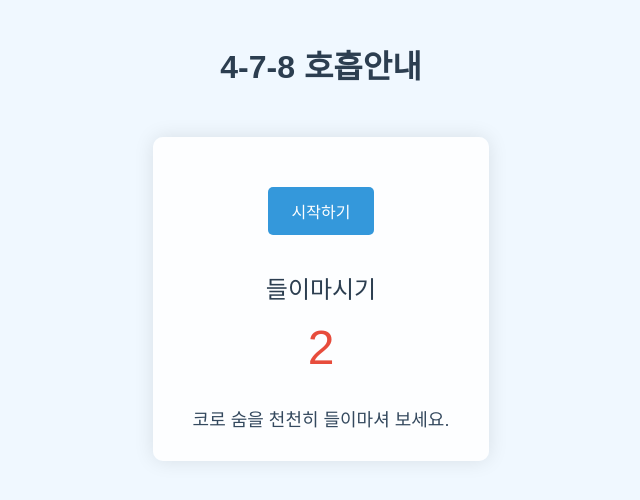
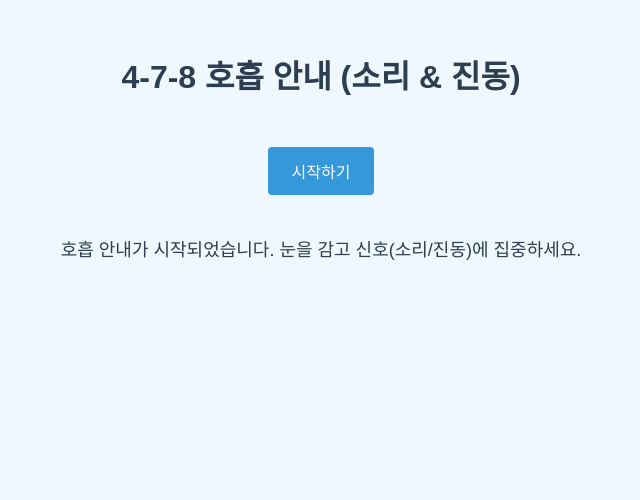
Before and after one commit to kimsungsil1/Hohup, a plain HTML site: page index.html in a window 1280 px wide. Both pictures are taken after a click on the button "시작하기". Shown: the whole page, without its empty margins (319-959 px from the left). Drawn offline with Linux system fonts and the light colour scheme.

Commit message:
Update index.html

```diff
--- a/index.html
+++ b/index.html
@@ -3,137 +3,97 @@
 <head>
   <meta charset="UTF-8" />
   <meta name="viewport" content="width=device-width, initial-scale=1.0"/>
-  <title>4-7-8 Breathing Exercise</title>
+  <title>4-7-8 Breathing (Sound & Vibration)</title>
   <style>
     body {
-      font-family: Arial, sans-serif;
+      font-family: sans-serif;
       text-align: center;
       background-color: #f0f8ff;
       margin: 0;
-      padding: 20px;
+      padding: 30px;
     }
     h1 {
       color: #2c3e50;
       margin-bottom: 50px;
     }
-    #container {
-      display: inline-block;
-      text-align: center;
-      background: #ffffffdd;
-      border-radius: 10px;
-      padding: 30px 40px;
-      box-shadow: 0 0 20px rgba(0, 0, 0, 0.1);
-    }
     button {
       padding: 12px 24px;
-      margin: 20px 0;
+      font-size: 16px;
+      border: none;
+      border-radius: 4px;
+      cursor: pointer;
       background-color: #3498db;
-      color: white;
-      border: none;
-      border-radius: 5px;
-      cursor: pointer;
-      font-size: 16px;
+      color: #ffffff;
     }
     button:hover {
       background-color: #2980b9;
     }
-    #phase {
-      font-size: 24px;
+    #msg {
+      margin-top: 40px;
+      font-size: 18px;
       color: #2c3e50;
-      margin: 15px 0;
-    }
-    #countdown {
-      font-size: 48px;
-      color: #e74c3c;
-      margin-bottom: 10px;
-    }
-    #hint {
-      font-size: 18px;
-      color: #34495e;
-      margin-top: 30px;
     }
   </style>
 </head>
 <body>
-  <h1>4-7-8 호흡안내</h1>
-  <div id="container">
-    <button id="startBtn">시작하기</button>
-    <div id="phase">준비 중</div>
-    <div id="countdown">0</div>
-    <div id="hint">버튼을 누르면 호흡 안내를 시작합니다.</div>
-  </div>
+  <h1>4-7-8 호흡 안내 (소리 & 진동)</h1>
+  <button id="startBtn">시작하기</button>
+  <p id="msg">버튼을 누른 뒤에는 눈을 감고 소리와 진동 신호를 따라 보세요.</p>
 
   <script>
-    // 4-7-8 호흡 단계 설정
-    const phases = [
-      { name: "들이마시기", duration: 4, hint: "코로 숨을 천천히 들이마셔 보세요." },
-      { name: "멈추기", duration: 7, hint: "입과 코를 닫고 호흡을 잠시 멈춰 보세요." },
-      { name: "내쉬기", duration: 8, hint: "천천히 입으로 숨을 길게 내쉬어 보세요." },
-    ];
+    // ---- 타이밍 설정 (초 단위) ----
+    const INHALE_DURATION = 4; // 들이마시기 4초
+    const HOLD_DURATION   = 7; // 멈추기 7초
+    const EXHALE_DURATION = 8; // 내쉬기 8초
 
-    let currentPhaseIndex = 0;   // 현재 단계
-    let timeLeft = 0;            // 현재 단계에 남은 시간(초)
-    let intervalId = null;       // setInterval을 저장할 변수
-
-    // 버튼 클릭 시 호흡 시작
+    // ---- 이벤트 연결 ----
     document.getElementById("startBtn").addEventListener("click", startBreathing);
 
+    // ---- 호흡 시작 함수 ----
     function startBreathing() {
-      // 이미 실행 중이면 초기화
-      if (intervalId) {
-        clearInterval(intervalId);
-      }
+      // 버튼 여러 번 누르는 것 방지
+      document.getElementById("startBtn").disabled = true;
+      document.getElementById("msg").textContent =
+        "호흡 안내가 시작되었습니다. 눈을 감고 신호(소리/진동)에 집중하세요.";
 
-      // 단계 초기화 후 시작
-      currentPhaseIndex = 0;
-      timeLeft = phases[currentPhaseIndex].duration;
+      // 첫 단계: Beep(삐소리) → Inhale(4초)
+      playBeep();  // 소리 재생
+      console.log("삐 소리 시작 → 들이마시기 4초");
+      setTimeout(() => {
+        // 두 번째 단계: Vibration(7초) → Hold
+        startVibrate(HOLD_DURATION * 1000);
+        console.log("진동 시작 → 숨 멈추기 7초");
 
-      updateUI();
-      beep();
-      vibrate();
+        setTimeout(() => {
+          // 세 번째 단계: 진동 끝 → 다시 Beep, Exhale(8초)
+          playBeep();
+          console.log("진동 종료, 삐 소리 → 내쉬기 8초");
+          setTimeout(() => {
+            // 한 사이클 종료 → 다시 반복
+            console.log("1사이클 종료 → 다음 사이클 시작");
+            startBreathing();
+          }, EXHALE_DURATION * 1000);
 
-      // 1초 간격으로 시간 업데이트
-      intervalId = setInterval(() => {
-        timeLeft--;
-        updateUI();
+        }, HOLD_DURATION * 1000);
 
-        if (timeLeft <= 0) {
-          nextPhase();
-        }
-      }, 1000);
+      }, INHALE_DURATION * 1000);
     }
 
-    function nextPhase() {
-      currentPhaseIndex++;
-
-      // 모든 단계가 끝나면(4-7-8 모두 완료) 다시 처음부터 시작
-      if (currentPhaseIndex >= phases.length) {
-        currentPhaseIndex = 0;
-      }
-
-      timeLeft = phases[currentPhaseIndex].duration;
-      beep();
-      vibrate();
+    // ---- 소리 재생 함수 ----
+    function playBeep() {
+      // 웹브라우저 정책상, 사용자 터치 없이 자동 재생이 막힐 수 있으니
+      // "시작하기" 버튼 누르고 시작하는 방식을 쓰면 대부분 동작함
+      const audio = new Audio("https://www.soundjay.com/button/beep-07.wav");
+      audio.play().catch(err => {
+        console.log("Audio play error:", err);
+      });
     }
 
-    // UI 업데이트
-    function updateUI() {
-      const phaseInfo = phases[currentPhaseIndex];
-      document.getElementById("phase").textContent = phaseInfo.name;
-      document.getElementById("countdown").textContent = timeLeft;
-      document.getElementById("hint").textContent = phaseInfo.hint;
-    }
-
-    // 소리 재생
-    function beep() {
-      const audio = new Audio("https://www.soundjay.com/button/beep-07.wav");
-      audio.play();
-    }
-
-    // 진동(모바일 지원 시)
-    function vibrate() {
+    // ---- 진동 함수 ----
+    function startVibrate(duration) {
+      // 모바일 환경에서만 동작, 데스크톱 크롬은 지원 안 할 수도 있음
       if (navigator.vibrate) {
-        navigator.vibrate(300); // 300ms 진동
+        navigator.vibrate(duration);
       }
     }
   </script>
```
